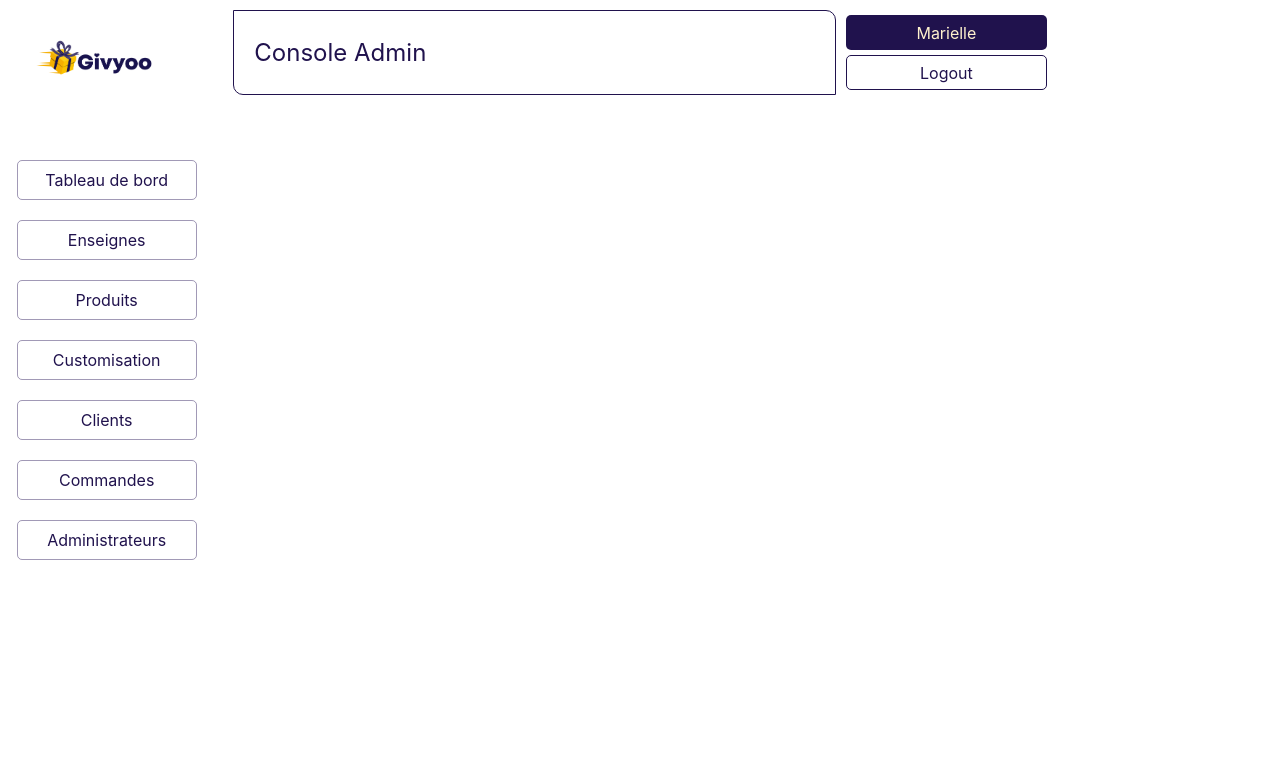
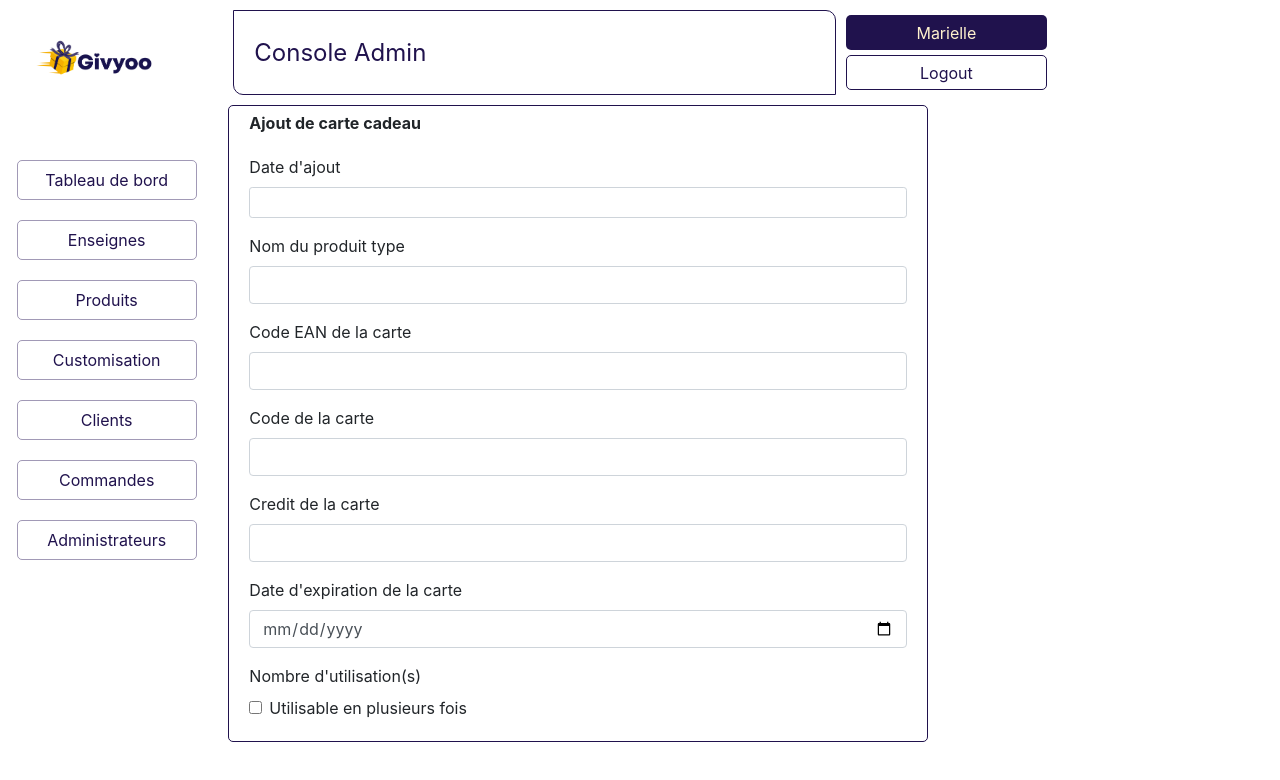
Before and after one commit to gobelinmalin/bordeaux_0320_p3_admin_giftcard, a React (Create React App) app: page /admin/products/add-card in a window 1280 px wide. Shown: the top 780 px of the page. Built offline with nearby package versions, Linux system fonts and the light colour scheme.

Commit message:
set CardAdd form

```diff
--- a/src/App.jsx
+++ b/src/App.jsx
@@ -23,6 +23,7 @@ import {
 // import components
 import Admins from './components/admins/Admins';
 import AdminUpdate from './components/admins/AdminUpdate';
+import CardAdd from './components/products/CardAdd';
 import Signin from './components/Signin';
 import Header from './components/header/Header';
 import NavBar from './components/navbar/NavBar';
@@ -64,6 +65,11 @@ function App() {
               <Header />
               <Route exact path="/admin/products" component={Products} />
               <Route exact path="/admin/products/add" component={ProductsAdd} />
+              <Route
+                exact
+                path="/admin/products/add-card"
+                component={CardAdd}
+              />
               <Route exact path="/admin/shops" component={Shops} />
               <Route exact path="/admin/shops/add" component={ShopsAdd} />
               <Route
--- a/src/components/products/CardAdd.jsx
+++ b/src/components/products/CardAdd.jsx
@@ -1,52 +1,105 @@
-import React from 'react';
+import React, { useState } from 'react';
+
 import '../styles.css';
 import { Form } from 'react-bootstrap';
 
-const cardAdd = () => {
+const CardAdd = () => {
+  // set initial form
+  const initialFormState = {
+    id: null,
+    creation_date: '',
+    id_product: '',
+    code_ean: '',
+    code_card: '',
+    credit: '',
+    code_security: '',
+    validity: '',
+    multi_use: '',
+    sale_status: '',
+    id_order: null,
+  };
+
+  // CARD: handle product field
+  const [card, setCard] = useState(initialFormState);
+
+  const handleInputChange = (event) => {
+    const { name, value } = event.target;
+    setCard({ ...card, [name]: value });
+  };
+
   return (
     <div>
+      <div className="formContent">
         <Form>
-        <p>Ajout de carte(s) cadeau(x)</p>
+          <p>Ajout de carte cadeau</p>
           <Form.Group>
             <Form.Label>Date d&apos;ajout</Form.Label>
             <Form.Control size="sm" type="text" name="add_time" />
           </Form.Group>
 
           <Form.Group>
-          <Form.Label>Format de carte</Form.Label>
-          <Form.Control />
+            <Form.Label>Nom du produit type</Form.Label>
+            <Form.Control
+              type="text"
+              name="id_product"
+              value={card.type_product}
+              onChange=""
+            />
           </Form.Group>
+
           <Form.Group>
-          <Form.Label>Code EAN</Form.Label>
-          <Form.Control />
+            <Form.Label>Code EAN de la carte</Form.Label>
+            <Form.Control
+              type="text"
+              name="code_ean"
+              value={card.code_ean}
+              onChange={handleInputChange}
+            />
           </Form.Group>
-        <Form.Group>
-          <Form.Label>Crédit</Form.Label>
-          <Form.Control />
-        </Form.Group>
+
           <Form.Group>
             <Form.Label>Code de la carte</Form.Label>
-          <Form.Control />
+            <Form.Control
+              type="text"
+              name="code_card"
+              value={card.code_card}
+              onChange={handleInputChange}
+            />
           </Form.Group>
+
           <Form.Group>
-          <Form.Label>Code de sécurité</Form.Label>
-          <Form.Control />
+            <Form.Label>Credit de la carte</Form.Label>
+            <Form.Control
+              type="text"
+              name="credit"
+              value={card.credit}
+              onChange={handleInputChange}
+            />
           </Form.Group>
+
           <Form.Group>
-          <Form.Label>Validité</Form.Label>
-          <Form.Control />
+            <Form.Label>Date d&apos;expiration de la carte</Form.Label>
+            <Form.Control
+              type="date"
+              name="validity"
+              value={card.validity}
+              onChange=""
+            />
           </Form.Group>
+
           <Form.Group>
-          <Form.Label>Multi-utilisation</Form.Label>
-          <Form.Control />
-        </Form.Group>
-        <Form.Group>
-          <Form.Label>Statut d&apos;activation</Form.Label>
-          <Form.Control />
+            <Form.Label>Nombre d&apos;utilisation(s)</Form.Label>
+            <Form.Check
+              label="Utilisable en plusieurs fois"
+              name="multi_use"
+              check={card.multi_use}
+              onChange=""
+            />
           </Form.Group>
         </Form>
+      </div>
     </div>
   );
 };
 
-export default cardAdd;
+export default CardAdd;
--- a/src/components/products/ProductsAdd.jsx
+++ b/src/components/products/ProductsAdd.jsx
@@ -103,16 +103,19 @@ const ProductsAdd = () => {
     <Container>
       <ProductNavbar />
 
-      <div className="insideNavBar">
-        <Link to="/admin/products">
-          <Button variant="insideNav">Cartes Cadeaux</Button>
-        </Link>
-        <Link to=" ">
-          <Button variant="insideNav">Abonnements</Button>
-        </Link>
-        <Link to=" ">
-          <Button variant="insideNav">Coffrets</Button>
-        </Link>
+      <div className="formContent">
+        <div className="insideNavBar">
+          <Link to="/admin/products/add-card">
+            <Button variant="insideNav">Nouvelle carte cadeau</Button>
+          </Link>
+          <Link to=" ">
+            <Button variant="insideNav">Nouvel abonnement</Button>
+          </Link>
+        </div>
+      </div>
+
+      <div className="formContent">
+        <h2>Ajouter un produit type</h2>
       </div>
 
       <Form
--- a/src/components/products/ProductsNavbar.jsx
+++ b/src/components/products/ProductsNavbar.jsx
@@ -9,10 +9,10 @@ const ProductNavbar = () => {
   return (
     <div className="insideNavBar">
       <Link to="/admin/products">
-        <Button variant="insideNav">PRODUITS</Button>
+        <Button variant="insideNav">retour PRODUITS</Button>
       </Link>
       <Button variant="insideNav">CATEGORIES</Button>
-      <Button variant="insideNav">THEME</Button>
+      <Button variant="insideNav">THEMES</Button>
       <Button variant="insideNav">TAGS</Button>
     </div>
   );
--- a/src/components/shops/ShopsAdd.jsx
+++ b/src/components/shops/ShopsAdd.jsx
@@ -29,12 +29,12 @@ const ShopsAdd = () => {
     head_state: '',
     head_country: '',
     contact1_name: '',
-    contact1_phone1: '',
-    contact1_phone2: '',
+    contact1_phone1: null,
+    contact1_phone2: null,
     contact1_email: '',
     contact2_name: '',
-    contact2_phone1: '',
-    contact2_phone2: '',
+    contact2_phone1: null,
+    contact2_phone2: null,
     contact2_email: '',
     account_name: '',
     eban: '',
@@ -123,12 +123,11 @@ const ShopsAdd = () => {
             <Form.Label>Date de création*</Form.Label>
             <Form.Control
               size="sm"
-              type="text"
               name="add_time"
               defaultValue={date.toLocaleDateString()}
               value={shop.add_time}
               placeholder={date.toLocaleDateString()}
-              onChange={handleInputChange}
+              readOnly
             />
           </Form.Group>
 
--- a/src/components/shops/ShopsUpdate.jsx
+++ b/src/components/shops/ShopsUpdate.jsx
@@ -98,18 +98,13 @@ const ShopsUpdate = () => {
         >
           {/* Shop identity Form */}
           <div className="formContent">
-            <p>Identité de l&apos;enseigne</p>
-            <Form.Group>
-              <Form.Label>Date de création*</Form.Label>
-              <Form.Control
-                size="sm"
-                type="text"
-                placeholder={shop.add_time}
-                readOnly
-              />
-            </Form.Group>
+            <p>Enseigne: {shop.name}</p>
+            <p>Date de creation de l&apos;enseigne: {shop.add_time}</p>
+          </div>
 
+          <div className="formContent">
             <div className="flex spaceBetween">
+              <p>Identité de l&apos;enseigne</p>
               <Form.Group>
                 <Form.Label>Forme Juridique*</Form.Label>
                 <Form.Control
```
Lines whose indentation alone changed are shown as unchanged.
